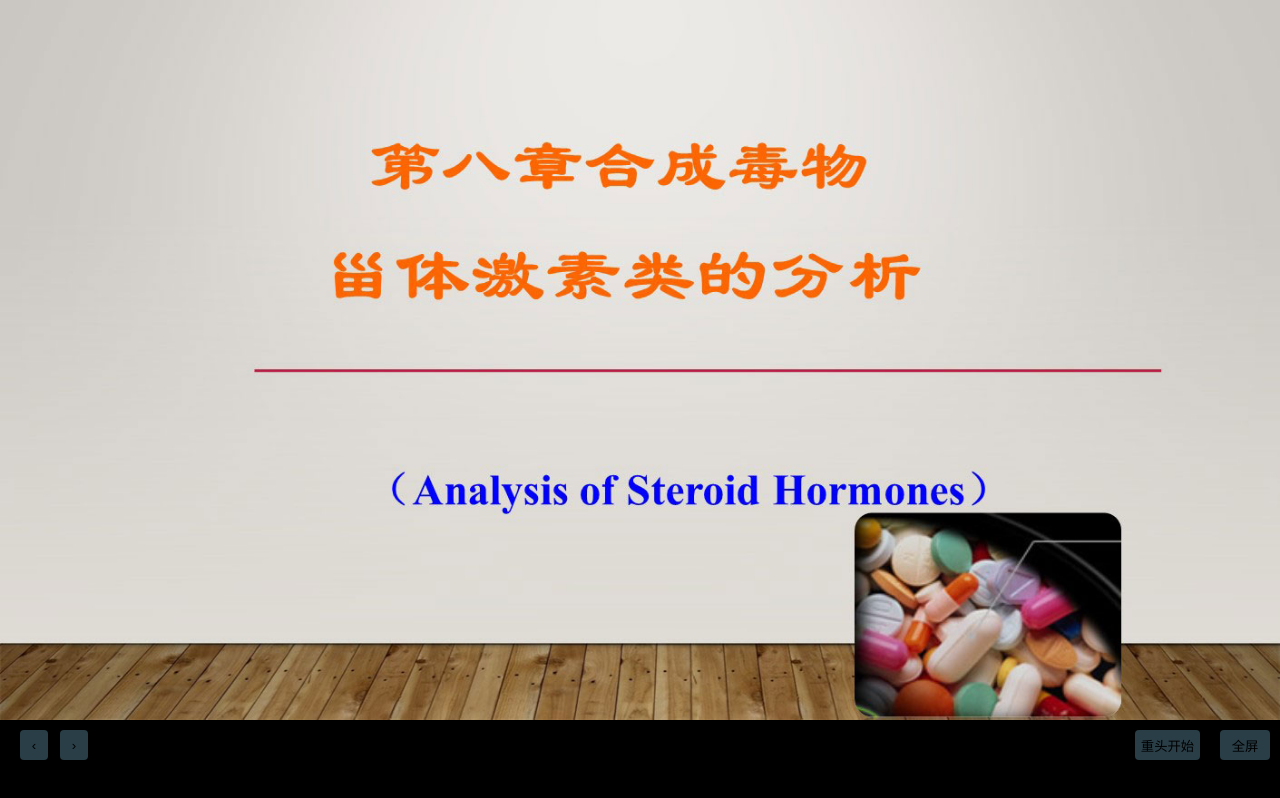
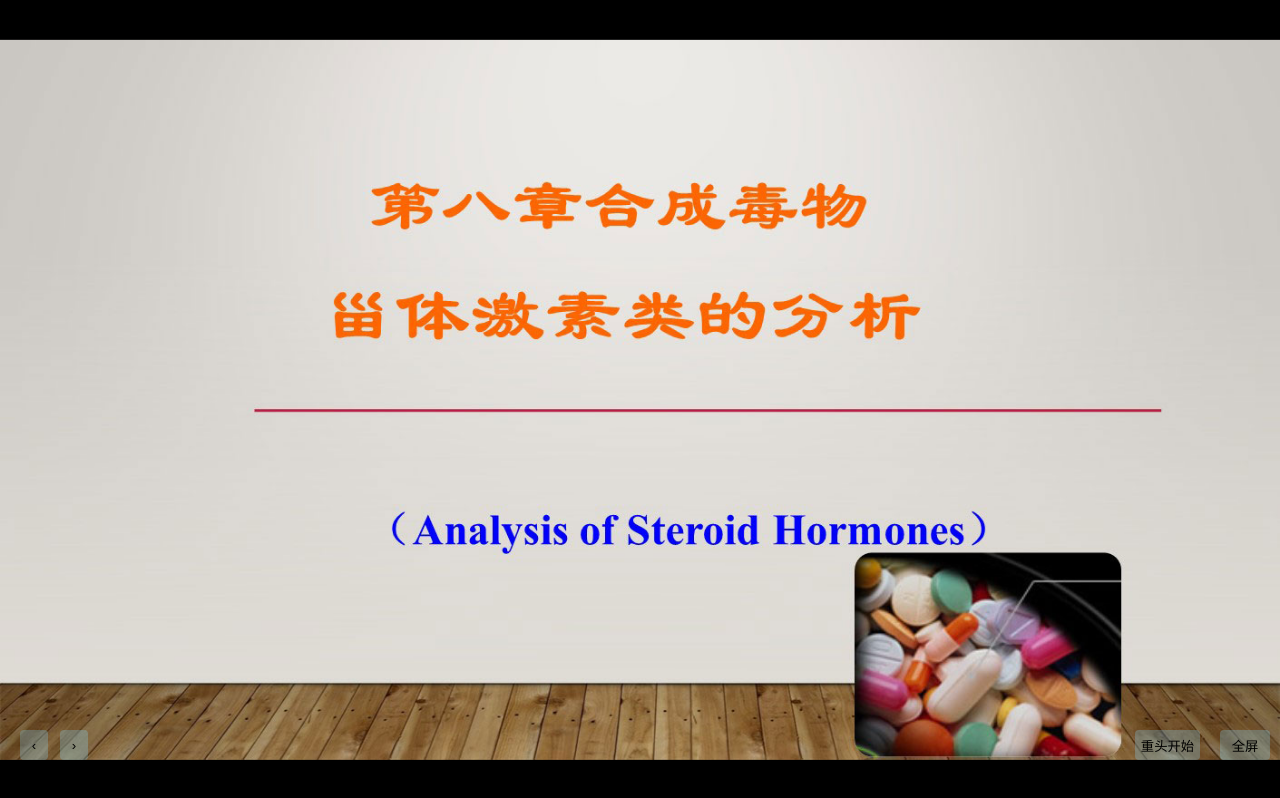
Before and after one commit to lixiaoben1/qlrr, a Vue app: page /ppt in a window 1280 px wide. Built offline with nearby package versions, Linux system fonts and the light colour scheme.

Commit message:
Update PPT.vue

```diff
--- a/src/views/PPT.vue
+++ b/src/views/PPT.vue
@@ -78,7 +78,7 @@ onMounted(() => {
 
 <template>
   <div class="container">
-    <div style="width: 100%; height: 100vh; background-color: black" class="ppt">
+    <div class="ppt">
       <img @keyup.right="next" @click="next" style="width: 100%" :src="src[index]" alt="" />
     </div>
     <button v-show="!isfull" class="start" @click="full">全屏</button>
@@ -90,6 +90,19 @@ onMounted(() => {
 </template>
 
 <style scoped>
+.container {
+  position: relative;
+  width: 100%;
+  height: 100vh;
+  background-color: black;
+}
+.ppt {
+  width: 100%;
+  background-color: black;
+  position: absolute;
+  top: 50vh;
+  transform: translateY(-50%);
+}
 .reStart {
   width: 65px;
   height: 30px;
```
